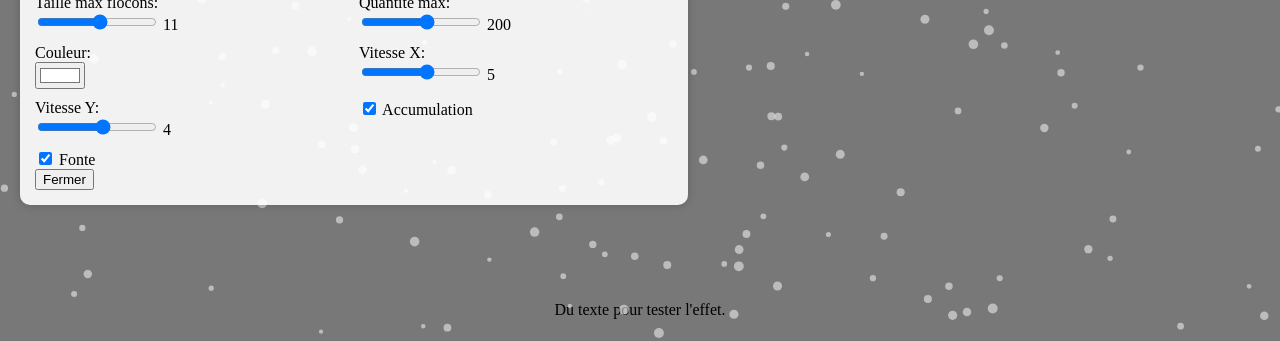
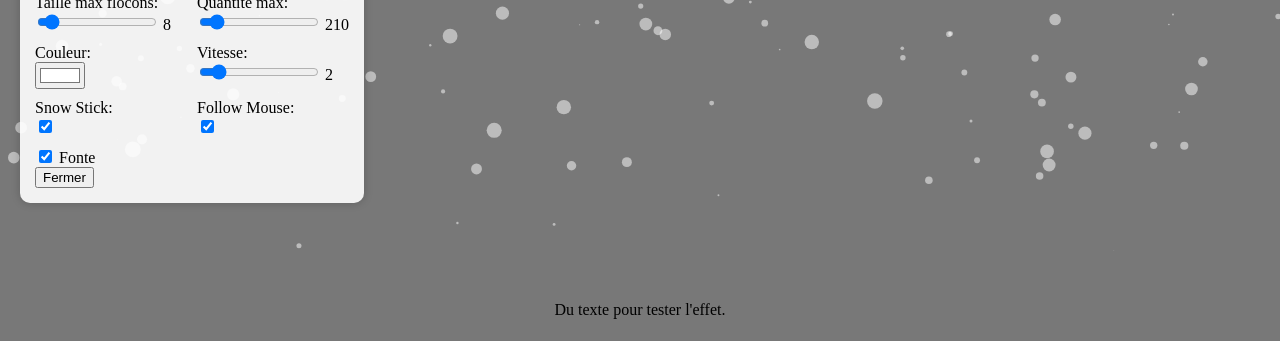
Before and after one commit to sylvainJacot/snow-widget, a plain HTML site: page snow.html in a window 1280 px wide. Shown: the part 73-414 px from the top of the page. Drawn offline with Linux system fonts and the light colour scheme; animation ran at ten frames a second.

Commit message:
all working controlers

```diff
--- a/snow-controlers.js
+++ b/snow-controlers.js
@@ -1,37 +1,56 @@
+// Gestion du panneau de contrôle (simplifié avec flakeSize)
 document.addEventListener("DOMContentLoaded", function () {
     const controls = {
         flakeSize: document.getElementById("flakeSize"),
-        // flakesMax: document.getElementById("flakesMax"),
-        // snowColor: document.getElementById("snowColor"),
-        // vMaxX: document.getElementById("vMaxX"),
-        // vMaxY: document.getElementById("vMaxY"),
-        // snowStick: document.getElementById("snowStick"),
-        // useMeltEffect: document.getElementById("useMeltEffect"),
+        flakesMax: document.getElementById("flakesMax"),
+        snowColor: document.getElementById("snowColor"),
+        VitesseValue: document.getElementById("Vitesse"),
+        snowStick: document.getElementById("snowStick"),
+        followMouse: document.getElementById("followMouse"),
+        useMeltEffect: document.getElementById("useMeltEffect"),
     };
-
     const displayValues = {
         flakeSize: document.getElementById("flakeSizeValue"),
-        // flakesMax: document.getElementById("flakesMaxValue"),
-        // vMaxX: document.getElementById("vMaxXValue"),
-        // vMaxY: document.getElementById("vMaxYValue"),
+        flakesMax: document.getElementById("flakesMaxValue"),
+        VitesseValue: document.getElementById("VitesseValue"),
+        snowStick: document.getElementById("snowStick"),
+        followMouse: document.getElementById("followMouse"),
+        useMeltEffect: document.getElementById("useMeltEffect"),
     };
 
     function updateConfig() {
-        // snowStorm.flakesMax = parseInt(controls.flakesMax.value, 10);
-        // snowStorm.flakeWidth = snowStorm.flakeHeight = parseInt(controls.flakeSize.value, 10);
-        // snowStorm.snowColor = controls.snowColor.value;
-        // snowStorm.vMaxX = parseInt(controls.vMaxX.value, 10);
-        // snowStorm.vMaxY = parseInt(controls.vMaxY.value, 10);
-        // snowStorm.snowStick = controls.snowStick.checked;
-        // snowStorm.useMeltEffect = controls.useMeltEffect.checked;
+        // Taille des flocons
+        snowStorm.config.flakeWidth = parseInt(controls.flakeSize.value, 10);
+        snowStorm.config.flakeHeight = parseInt(controls.flakeSize.value, 10);
+        displayValues.flakeSize.textContent = controls.flakeSize.value;
 
-        // Met à jour les valeurs affichées
-        displayValues.flakeSize.textContent = controls.flakeSize.value;
-        // displayValues.flakesMax.textContent = controls.flakesMax.value;
-        // displayValues.vMaxX.textContent = controls.vMaxX.value;
-        // displayValues.vMaxY.textContent = controls.vMaxY.value;
+        // Couleur
+        snowStorm.config.snowColor = controls.snowColor.value;
 
-        // Relancer la neige pour appliquer les changements
+        // Quantité max
+        snowStorm.config.flakesMax = parseInt(controls.flakesMax.value, 10);
+        displayValues.flakesMax.textContent = controls.flakesMax.value;
+
+        // Vitesse max X
+        snowStorm.config.vMaxX = parseInt(controls.VitesseValue.value, 10);
+        displayValues.VitesseValue.textContent = controls.VitesseValue.value;
+
+        // Vitesse max Y
+        snowStorm.config.vMaxY = parseInt(controls.VitesseValue.value, 10);
+        displayValues.VitesseValue.textContent = controls.VitesseValue.value;
+
+        // Snow Stick
+        snowStorm.config.snowStick = controls.snowStick.checked;
+        displayValues.snowStick.textContent = controls.snowStick.checked
+
+        // Follow Mouse
+        snowStorm.config.followMouse = controls.followMouse.checked;
+        displayValues.followMouse.textContent = controls.followMouse.checked
+
+        // Fonte
+        snowStorm.config.useMeltEffect = controls.useMeltEffect.checked;
+        displayValues.useMeltEffect.textContent = controls.useMeltEffect.checked
+
         snowStorm.stop();
         snowStorm.start();
     }
@@ -40,7 +59,5 @@ document.addEventListener("DOMContentLoaded", function () {
     Object.keys(controls).forEach((key) => {
         controls[key].addEventListener("input", updateConfig);
     });
-
-    // Initialisation avec les valeurs actuelles
     updateConfig();
 });
--- a/snow.html
+++ b/snow.html
@@ -21,14 +21,14 @@
         <div style="display: grid; grid-template-columns: 1fr 1fr; gap: 10px;">
             <div>
                 <label>Taille max flocons: <br>
-                    <input type="range" id="flakeSize" min="1" max="20" step="1" style="width: 120px;">
+                    <input type="range" id="flakeSize" min="1" max="100" step="1" value="8" style="width: 120px;">
                     <span id="flakeSizeValue">8</span>
                 </label>
             </div>
 
-            <div class="control-item">
+             <div>
                 <label>Quantité max: <br>
-                    <input type="range" id="flakesMax" min="50" max="500" step="50" style="width: 120px;">
+                    <input type="range" id="flakesMax" min="10" max="2000" step="50" value="200" style="width: 120px;">
                     <span id="flakesMaxValue">200</span>
                 </label>
             </div>
@@ -39,25 +39,28 @@
                 </label>
             </div>
 
+
             <div>
-                <label>Vitesse X: <br>
-                    <input type="range" id="vMaxX" min="1" max="10" step="1" style="width: 120px;">
-                    <span id="vMaxXValue">5</span>
+                <label>Vitesse: <br>
+                    <input type="range" id="Vitesse" min="1" max="10" step=".5" value="2" style="width: 120px;">
+                    <span id="VitesseValue">5</span>
+                </label>
+            </div>
+
+
+
+            <div>
+                <label>Snow Stick: <br>
+                    <input type="checkbox" id="snowStick" checked>
                 </label>
             </div>
 
             <div>
-                <label>Vitesse Y: <br>
-                    <input type="range" id="vMaxY" min="1" max="10" step="1" style="width: 120px;">
-                    <span id="vMaxYValue">4</span>
+                <label>Follow Mouse: <br>
+                    <input type="checkbox" id="followMouse" checked>
                 </label>
             </div>
 
-            <div>
-                <label>
-                    <input type="checkbox" id="snowStick" checked> Accumulation
-                </label>
-            </div>
 
             <div>
                 <label>
--- a/snow.js
+++ b/snow.js
@@ -1,27 +1,23 @@
 const snowStorm = (function (window, document) {
-    // Configuration par défaut
     const config = {
         autoStart: true,
         excludeMobile: true,
-        flakesMax: 200,         // Plus de flocons pour plus de chances d'accumulation
-        flakesMaxActive: 150,    // Plus de flocons actifs
+        flakesMax: 200,
         useGPU: true,
         snowColor: '#fff',
-        snowCharacter: '•',
         snowStick: true,
-        useMeltEffect: true,
-        useTwinkleEffect: false,
-        followMouse: false,
-        freezeOnBlur: true,
-        flakeWidth: 8,
-        flakeHeight: 8,
-        vMaxX: 5,
-        vMaxY: 4,
+        useMeltEffect: false,
+        // useTwinkleEffect: false, // plus tard
+        // followMouse: false, // plus tard
+        // freezeOnBlur: false, // plus tard
+        flakeWidth: 1,
+        flakeHeight: 1,
+        vMaxX: 2,
+        vMaxY: 2,
         zIndex: 9999,
-        checkForHitEveryPixel: 2   // Vérifier collision tous les X pixels de chute
+        checkForHitEveryPixel: 2
     };
 
-    // Variables globales
     let canvas, ctx, flocons = [], animationFrameId;
     let isMobile = /Android|webOS|iPhone|iPad|iPod|BlackBerry|IEMobile|Opera Mini/i.test(navigator.userAgent);
     let windOffset = 1;
@@ -29,20 +25,20 @@ const snowStorm = (function (window, document) {
     let accumulatedSnow = [];
     let documentHeight = 0;
 
-    // Créer le canvas
     function createCanvas() {
-        canvas = document.createElement("canvas");
-        document.body.appendChild(canvas);
+        canvas = document.getElementById("snowCanvas") || null;
+        if (!canvas) {
+            canvas = document.createElement("canvas");
+            canvas.id = "snowCanvas";
+            document.body.appendChild(canvas);
+        }
         canvas.width = window.innerWidth;
         canvas.height = window.innerHeight;
         ctx = canvas.getContext("2d");
     }
 
-    // Mettre à jour les positions des <h1> et la hauteur du document
     function updateH1Elements() {
         h1Elements = Array.from(document.querySelectorAll("h1"));
-
-        // Calculer la hauteur totale du document pour générer des flocons à différentes hauteurs
         documentHeight = Math.max(
             document.body.scrollHeight,
             document.documentElement.scrollHeight,
@@ -51,28 +47,19 @@ const snowStorm = (function (window, document) {
         );
     }
 
-    // Créer un flocon avec position intelligente
     function createFlocon() {
         const h1Index = Math.floor(Math.random() * h1Elements.length);
-
-        // Déterminer si ce flocon sera généré dans la vue ou à une position stratégique
         let startX = Math.random() * canvas.width;
         let startY = -config.flakeHeight;
 
-        // Pour certains flocons, les positionner stratégiquement au-dessus des h1 non visibles
-        // afin de créer des chances d'accumulation sur les h1 hors écran
-        if (Math.random() < 0.3 && h1Elements.length > 0) {  // 30% des flocons
+        if (Math.random() < 0.3 && h1Elements.length > 0) {
             const targetH1 = h1Elements[h1Index];
             const rect = targetH1.getBoundingClientRect();
             const absoluteTop = rect.top + window.scrollY;
 
-            // Si le h1 est en dessous de la vue actuelle
             if (absoluteTop > window.scrollY + window.innerHeight) {
                 startX = rect.left + Math.random() * rect.width;
-                // Positionner le flocon pas trop loin au-dessus du h1 cible
                 startY = absoluteTop - Math.random() * 200 - 50;
-
-                // Si le flocon serait visible à l'écran, le placer juste au-dessus de la vue
                 if (startY < window.scrollY + window.innerHeight) {
                     startY = window.scrollY - config.flakeHeight;
                 }
@@ -83,8 +70,8 @@ const snowStorm = (function (window, document) {
             x: startX,
             y: startY,
             vX: (Math.random() - 0.5) * config.vMaxX,
-            vY: Math.random() * config.vMaxY + 1,
-            rayon: Math.random() * 3 + 2,
+            vY: Math.random() * config.vMaxY,
+            rayon: Math.random() * config.flakeWidth, // Utilise la nouvelle taille
             active: true,
             accumule: false,
             meltFrame: 0,
@@ -92,11 +79,10 @@ const snowStorm = (function (window, document) {
             h1Cible: h1Index,
             offsetX: 0,
             offsetY: 0,
-            lastY: startY  // Pour suivre la dernière position Y pour vérification de collision
+            lastY: startY
         };
     }
 
-    // Vérifier si le flocon touche un élément h1
     function verifierCollision(flocon) {
         for (let i = 0; i < h1Elements.length; i++) {
             const h1 = h1Elements[i];
@@ -108,14 +94,12 @@ const snowStorm = (function (window, document) {
                 bottom: rect.bottom + window.scrollY
             };
 
-            // Vérifier si le flocon est dans les limites horizontales du h1
             if (flocon.x >= absoluteRect.left && flocon.x <= absoluteRect.right) {
-                // Si le flocon vient de traverser le bord supérieur du h1
                 if (flocon.y >= absoluteRect.top && flocon.lastY < absoluteRect.top) {
-                    flocon.h1Cible = i;  // Affecter ce h1 comme cible
+                    flocon.h1Cible = i;
                     flocon.accumule = true;
                     flocon.offsetX = flocon.x - rect.left;
-                    flocon.offsetY = 0; // Au sommet du h1
+                    flocon.offsetY = 0;
                     accumulatedSnow.push(flocon);
                     return true;
                 }
@@ -124,41 +108,26 @@ const snowStorm = (function (window, document) {
         return false;
     }
 
-    // Animer les flocons
     function animer() {
         ctx.clearRect(0, 0, canvas.width, canvas.height);
-
-        // Récupérer la vue actuelle
         const viewTop = window.scrollY;
         const viewBottom = viewTop + window.innerHeight;
 
-        // Traiter les flocons actifs
         flocons.forEach(flocon => {
             if (flocon.active && !flocon.accumule) {
-                // Sauvegarder la position Y précédente pour la détection de collision
                 flocon.lastY = flocon.y;
-
-                // Mouvement
                 flocon.x += flocon.vX * windOffset;
                 flocon.y += flocon.vY;
 
-                // Vérifier collision avec h1 tous les X pixels
                 if (config.snowStick && (Math.floor(flocon.y) % config.checkForHitEveryPixel === 0)) {
                     verifierCollision(flocon);
                 }
 
-                // Réinitialiser si hors écran (bas)
-                if (flocon.y > documentHeight) {
-                    recycleFlocon(flocon);
-                }
-
-                // Réinitialiser si hors écran (côtés)
-                if (flocon.x < -50 || flocon.x > canvas.width + 50) {
+                if (flocon.y > documentHeight || flocon.x < -50 || flocon.x > canvas.width + 50) {
                     recycleFlocon(flocon);
                 }
             }
 
-            // Effet de fonte
             if (config.useMeltEffect && flocon.active && Math.random() > 0.998) {
                 flocon.meltFrame = 1;
             }
@@ -166,7 +135,6 @@ const snowStorm = (function (window, document) {
                 flocon.rayon -= 0.2;
                 flocon.meltFrame++;
                 if (flocon.rayon <= 0) {
-                    // Retirer de la liste des flocons accumulés si nécessaire
                     if (flocon.accumule) {
                         const index = accumulatedSnow.indexOf(flocon);
                         if (index !== -1) accumulatedSnow.splice(index, 1);
@@ -175,7 +143,6 @@ const snowStorm = (function (window, document) {
                 }
             }
 
-            // Effet de scintillement
             if (config.useTwinkleEffect) {
                 if (flocon.twinkleFrame > 0) {
                     flocon.twinkleFrame--;
@@ -184,7 +151,6 @@ const snowStorm = (function (window, document) {
                 }
             }
 
-            // Dessiner le flocon en mouvement (seulement s'il est dans la vue)
             if (flocon.active && !flocon.accumule &&
                 flocon.y >= viewTop - 100 && flocon.y <= viewBottom + 100) {
                 ctx.beginPath();
@@ -196,20 +162,14 @@ const snowStorm = (function (window, document) {
             }
         });
 
-        // Dessiner les flocons accumulés
         accumulatedSnow.forEach(flocon => {
             if (flocon.h1Cible >= h1Elements.length) return;
-
             const h1 = h1Elements[flocon.h1Cible];
             const rect = h1.getBoundingClientRect();
-
-            // Position actuelle basée sur la position du h1 plus le décalage relatif
             const snowX = rect.left + flocon.offsetX;
             const snowY = rect.top + flocon.offsetY;
 
-            // Vérifier si le flocon est visible dans la fenêtre
             if (snowY >= -flocon.rayon * 2 && snowY <= canvas.height + flocon.rayon * 2) {
-                // Dessiner le flocon accumulé
                 ctx.beginPath();
                 ctx.arc(snowX, snowY, flocon.rayon, 0, Math.PI * 2);
                 ctx.fillStyle = config.snowColor;
@@ -219,20 +179,17 @@ const snowStorm = (function (window, document) {
             }
         });
 
-        // Vérifier s'il y a assez de flocons en mouvement
         const activeCount = flocons.filter(f => f.active && !f.accumule).length;
-        if (activeCount < config.flakesMaxActive) {
-            // Ajouter de nouveaux flocons pour maintenir une quantité constante
+        if (activeCount < config.flakesMax) {
             const newFlakesToAdd = Math.min(
-                config.flakesMaxActive - activeCount,
-                Math.floor(Math.random() * 5) + 1  // Ajouter 1-5 flocons à la fois
+                config.flakesMax - activeCount,
+                Math.floor(Math.random() * 5) + 1
             );
 
             for (let i = 0; i < newFlakesToAdd; i++) {
                 if (flocons.length < config.flakesMax) {
                     flocons.push(createFlocon());
                 } else {
-                    // Réactiver un flocon inactif
                     const inactiveFlakes = flocons.filter(f => !f.active);
                     if (inactiveFlakes.length > 0) {
                         const randomIndex = Math.floor(Math.random() * inactiveFlakes.length);
@@ -246,25 +203,19 @@ const snowStorm = (function (window, document) {
         animationFrameId = requestAnimationFrame(animer);
     }
 
-    // Recycler un flocon
     function recycleFlocon(flocon) {
-        // Si c'était un flocon accumulé, on le retire de la liste
         if (flocon.accumule) {
             const index = accumulatedSnow.indexOf(flocon);
-            if (index !== -1) {
-                accumulatedSnow.splice(index, 1);
-            }
+            if (index !== -1) accumulatedSnow.splice(index, 1);
             flocon.accumule = false;
         }
 
-        // Nouvelle position stratégique
         const newPos = positionnementStrategique();
-
         flocon.x = newPos.x;
         flocon.y = newPos.y;
         flocon.vX = (Math.random() - 0.5) * config.vMaxX;
         flocon.vY = Math.random() * config.vMaxY + 1;
-        flocon.rayon = Math.random() * 3 + 2;
+        flocon.rayon = Math.random() * config.flakeWidth; // Mise à jour avec la nouvelle taille
         flocon.active = true;
         flocon.meltFrame = 0;
         flocon.twinkleFrame = 0;
@@ -272,27 +223,20 @@ const snowStorm = (function (window, document) {
         flocon.lastY = newPos.y;
     }
 
-    // Calcule une position stratégique pour un nouveau flocon
     function positionnementStrategique() {
-        // Déterminer où générer le flocon par rapport aux éléments h1
         const chance = Math.random();
-
-        // 70% normal, 30% stratégique
         if (chance < 0.7 || h1Elements.length === 0) {
-            // Position standard au-dessus de l'écran
             return {
                 x: Math.random() * canvas.width,
                 y: -config.flakeHeight,
                 h1Index: Math.floor(Math.random() * Math.max(1, h1Elements.length))
             };
         } else {
-            // Choisir un h1 aléatoire
             const h1Index = Math.floor(Math.random() * h1Elements.length);
             const h1 = h1Elements[h1Index];
             const rect = h1.getBoundingClientRect();
             const absoluteTop = rect.top + window.scrollY;
 
-            // Position au-dessus du h1 choisi
             return {
                 x: rect.left + Math.random() * rect.width,
                 y: Math.max(-config.flakeHeight, absoluteTop - Math.random() * 200 - 50),
@@ -301,32 +245,27 @@ const snowStorm = (function (window, document) {
         }
     }
 
-    // Initialiser les flocons
     function initFlocons() {
         updateH1Elements();
+        flocons = []; // Réinitialiser le tableau des flocons
+        accumulatedSnow = []; // Réinitialiser les flocons accumulés
 
-        // Créer les flocons initiaux
         for (let i = 0; i < config.flakesMax; i++) {
             const newFlake = createFlocon();
-
-            // Distribuer certains flocons sur toute la hauteur de la page pour démarrer
             if (i < config.flakesMax / 3) {
                 newFlake.y = Math.random() * documentHeight;
             }
-
             flocons.push(newFlake);
-            if (i >= config.flakesMaxActive) newFlake.active = false;
+            if (i >= config.flakesMax) newFlake.active = false;
         }
     }
 
-    // Gérer le redimensionnement
     function handleResize() {
         canvas.width = window.innerWidth;
         canvas.height = window.innerHeight;
         updateH1Elements();
     }
 
-    // Gérer le mouvement de la souris
     function handleMouseMove(e) {
         if (!config.followMouse) return;
         const x = e.clientX;
@@ -334,41 +273,45 @@ const snowStorm = (function (window, document) {
         windOffset = x < mid ? -1 + (x / mid) : (x - mid) / mid;
     }
 
-    // Démarrer l'effet
     function start() {
         if (config.excludeMobile && isMobile) return;
         createCanvas();
         updateH1Elements();
         initFlocons();
         animer();
+
+        // Ajouter les écouteurs uniquement s'ils ne sont pas déjà ajoutés
+        window.removeEventListener('resize', handleResize); // Retirer avant d'ajouter
         window.addEventListener('resize', handleResize);
-        window.addEventListener('scroll', function() {
-            // Recalculer les positions lors du défilement
-            updateH1Elements();
-        });
-        if (config.followMouse) window.addEventListener('mousemove', handleMouseMove);
+
+        window.removeEventListener('scroll', updateH1Elements);
+        window.addEventListener('scroll', updateH1Elements);
+
+        if (config.followMouse) {
+            window.removeEventListener('mousemove', handleMouseMove);
+            window.addEventListener('mousemove', handleMouseMove);
+        }
         if (config.freezeOnBlur) {
+            window.removeEventListener('blur', stop);
+            window.removeEventListener('focus', resume);
             window.addEventListener('blur', stop);
             window.addEventListener('focus', resume);
         }
     }
 
-    // Arrêter l'effet
     function stop() {
         cancelAnimationFrame(animationFrameId);
+        animationFrameId = null; // Réinitialiser pour éviter les conflits
     }
 
-    // Reprendre l'effet
     function resume() {
         if (!animationFrameId) animer();
     }
 
-    // Démarrage automatique
     if (config.autoStart) {
         window.addEventListener('load', start);
     }
 
-    // Méthodes publiques
     return {
         start,
         stop,
```
